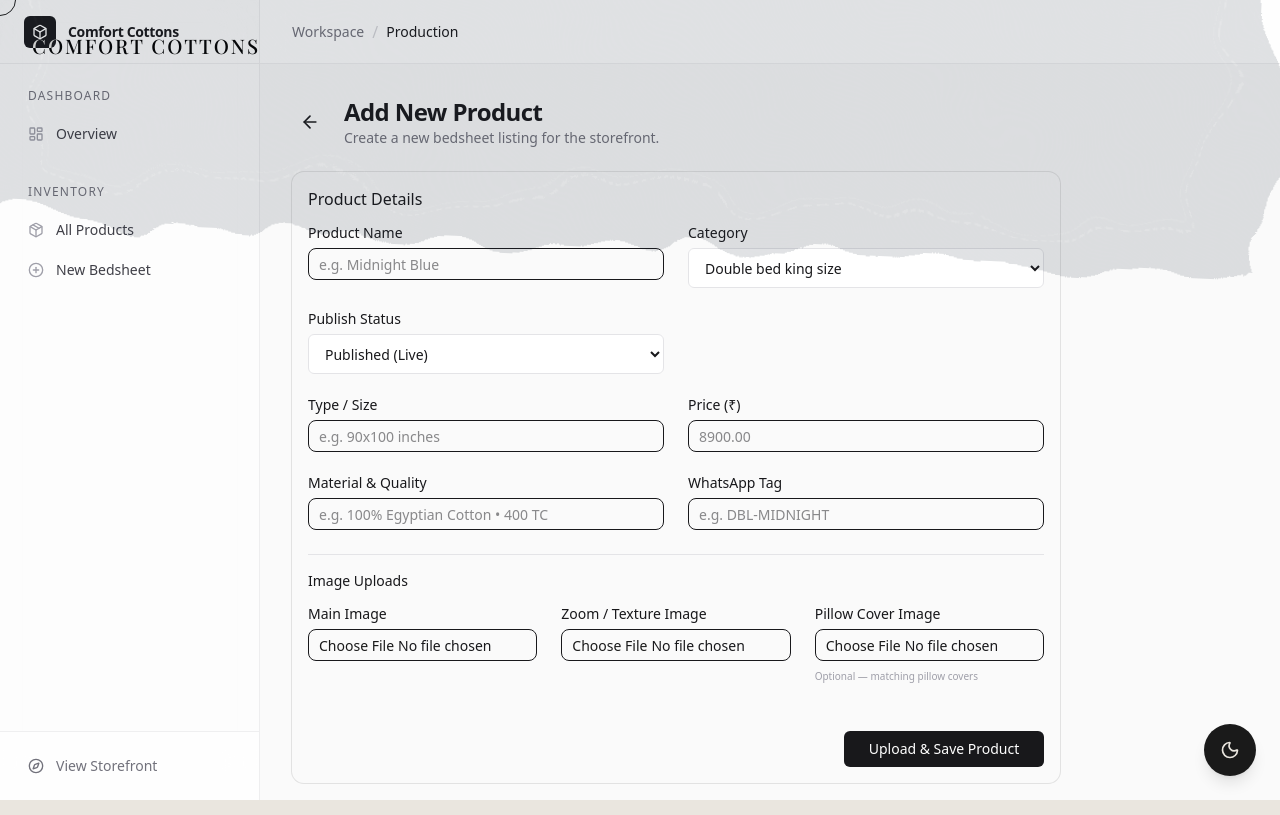
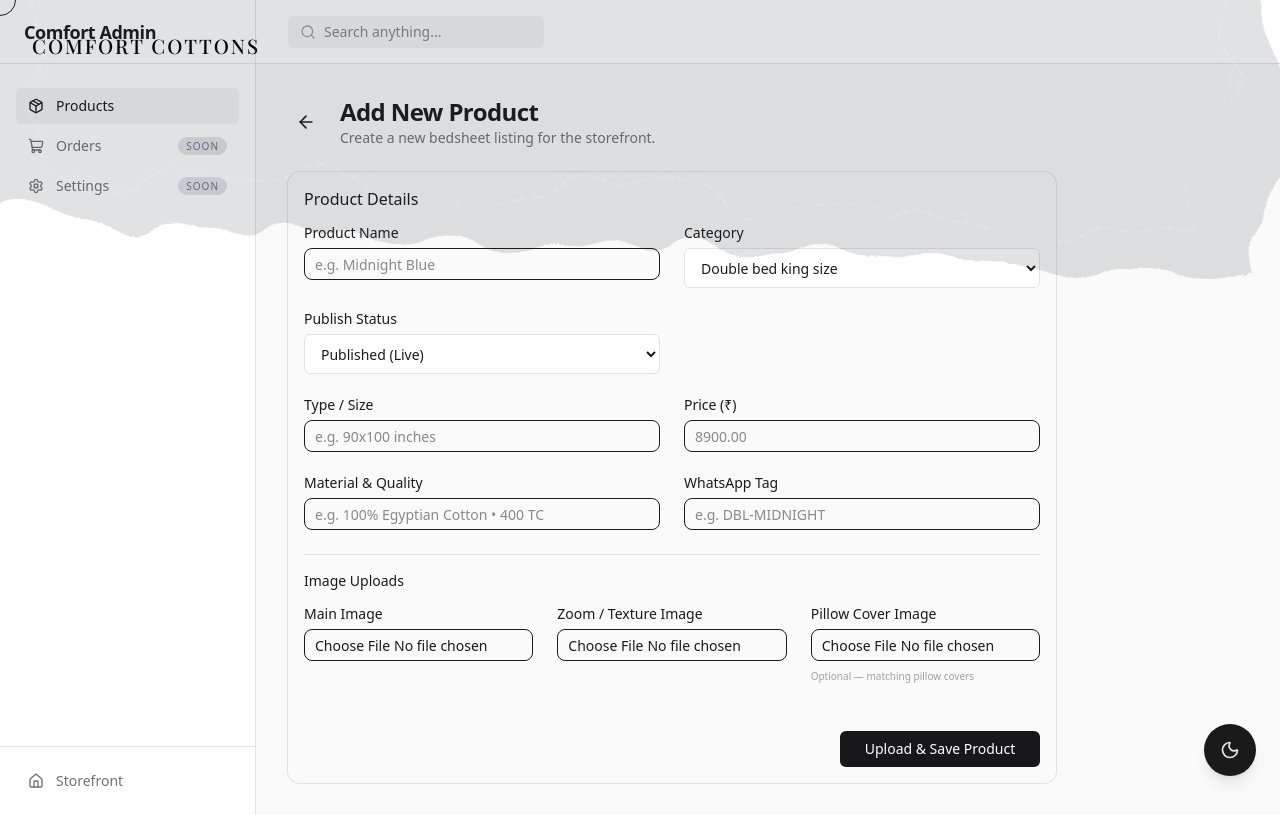
Before and after one commit to novitaswebworks/comfort-cotton, a Next.js app: page /admin/products/new in a window 1280 px wide. Built offline with nearby package versions, Linux system fonts and the light colour scheme; a web font is replaced by a local one.

Commit message:
feat: complete UI/UX overhaul of admin dashboard with sidebar and premium table design

```diff
--- a/app/admin/layout.tsx
+++ b/app/admin/layout.tsx
@@ -1,73 +1,77 @@
 import Link from "next/link";
 import { Toaster } from "sonner";
-import { Package, PlusCircle, LayoutDashboard, Compass, Box } from "lucide-react";
 import { UserButton } from "@clerk/nextjs";
+import { Package, Home, Settings, ShoppingCart, Search, Menu } from "lucide-react";
 
-export default function AdminLayout({ children }: { children: React.ReactNode }) {
+export default function AdminLayout({
+  children,
+}: {
+  children: React.ReactNode;
+}) {
   return (
-    <div className="flex h-screen bg-[#FAFAFA] dark:bg-[#0A0A0A] text-zinc-900 dark:text-zinc-50 font-sans selection:bg-zinc-200 dark:selection:bg-zinc-800">
+    <div className="min-h-screen bg-zinc-50 dark:bg-zinc-950 flex font-sans">
+
       {/* Sidebar */}
-      <aside className="w-[260px] border-r border-zinc-200/60 dark:border-zinc-800/60 bg-white/50 dark:bg-black/50 backdrop-blur-xl flex flex-col fixed h-full z-10">
-        <div className="h-16 flex items-center px-6 border-b border-zinc-200/60 dark:border-zinc-800/60">
-          <div className="flex items-center gap-3">
-            <div className="w-8 h-8 bg-zinc-900 dark:bg-white rounded-md flex items-center justify-center">
-              <Box className="w-4 h-4 text-white dark:text-zinc-900" />
-            </div>
-            <h1 className="text-sm font-semibold tracking-tight">Comfort Cottons</h1>
-          </div>
+      <aside className="w-64 border-r border-zinc-200 dark:border-zinc-800 bg-white dark:bg-zinc-900 hidden md:flex flex-col">
+        <div className="h-16 flex items-center px-6 border-b border-zinc-200 dark:border-zinc-800">
+          <Link href="/admin" className="font-semibold text-lg tracking-tight">Comfort Admin</Link>
         </div>
 
-        <div className="flex-1 overflow-y-auto py-6 px-4 space-y-8">
-          <div>
-            <p className="px-3 text-xs font-medium text-zinc-500 uppercase tracking-widest mb-3">Dashboard</p>
-            <nav className="space-y-1">
-              <Link href="/admin" className="flex items-center gap-3 px-3 py-2 text-sm font-medium rounded-md hover:bg-zinc-100 dark:hover:bg-zinc-900 text-zinc-700 dark:text-zinc-300 transition-colors">
-                <LayoutDashboard className="w-4 h-4 text-zinc-400" />
-                Overview
-              </Link>
-            </nav>
-          </div>
+        <nav className="flex-1 px-4 py-6 space-y-1">
+          <Link href="/admin/products" className="flex items-center gap-3 px-3 py-2 bg-zinc-100 dark:bg-zinc-800 text-zinc-900 dark:text-white rounded-md font-medium text-sm transition-colors">
+            <Package className="w-4 h-4" />
+            Products
+          </Link>
+          <Link href="#" className="flex items-center gap-3 px-3 py-2 text-zinc-500 hover:text-zinc-900 dark:hover:text-white hover:bg-zinc-100 dark:hover:bg-zinc-800/50 rounded-md font-medium text-sm transition-colors">
+            <ShoppingCart className="w-4 h-4" />
+            Orders <span className="ml-auto text-[10px] uppercase tracking-widest bg-zinc-200 dark:bg-zinc-800 px-2 py-0.5 rounded-full">Soon</span>
+          </Link>
+          <Link href="#" className="flex items-center gap-3 px-3 py-2 text-zinc-500 hover:text-zinc-900 dark:hover:text-white hover:bg-zinc-100 dark:hover:bg-zinc-800/50 rounded-md font-medium text-sm transition-colors">
+            <Settings className="w-4 h-4" />
+            Settings <span className="ml-auto text-[10px] uppercase tracking-widest bg-zinc-200 dark:bg-zinc-800 px-2 py-0.5 rounded-full">Soon</span>
+          </Link>
+        </nav>
 
-          <div>
-            <p className="px-3 text-xs font-medium text-zinc-500 uppercase tracking-widest mb-3">Inventory</p>
-            <nav className="space-y-1">
-              <Link href="/admin/products" className="flex items-center gap-3 px-3 py-2 text-sm font-medium rounded-md hover:bg-zinc-100 dark:hover:bg-zinc-900 text-zinc-700 dark:text-zinc-300 transition-colors">
-                <Package className="w-4 h-4 text-zinc-400" />
-                All Products
-              </Link>
-              <Link href="/admin/products/new" className="flex items-center gap-3 px-3 py-2 text-sm font-medium rounded-md hover:bg-zinc-100 dark:hover:bg-zinc-900 text-zinc-700 dark:text-zinc-300 transition-colors">
-                <PlusCircle className="w-4 h-4 text-zinc-400" />
-                New Bedsheet
-              </Link>
-            </nav>
-          </div>
-        </div>
-
-        <div className="p-4 border-t border-zinc-200/60 dark:border-zinc-800/60 bg-white/50 dark:bg-black/50">
-          <Link href="/" target="_blank" className="flex items-center gap-3 px-3 py-2 text-sm font-medium rounded-md hover:bg-zinc-100 dark:hover:bg-zinc-900 text-zinc-500 transition-colors">
-            <Compass className="w-4 h-4" />
-            View Storefront
+        <div className="p-4 border-t border-zinc-200 dark:border-zinc-800">
+          <Link href="/" className="flex items-center gap-3 px-3 py-2 text-zinc-500 hover:text-zinc-900 dark:hover:text-white transition-colors text-sm font-medium">
+            <Home className="w-4 h-4" />
+            Storefront
           </Link>
         </div>
       </aside>
 
       {/* Main Content */}
-      <main className="flex-1 ml-[260px] overflow-y-auto">
-        <header className="sticky top-0 z-10 h-16 flex items-center justify-between px-8 border-b border-zinc-200/60 dark:border-zinc-800/60 bg-white/80 dark:bg-black/80 backdrop-blur-md">
-          <div className="flex items-center gap-2">
-            <span className="text-sm font-medium text-zinc-500">Workspace</span>
-            <span className="text-zinc-300 dark:text-zinc-700">/</span>
-            <span className="text-sm font-medium">Production</span>
+      <div className="flex-1 flex flex-col min-h-screen">
+
+        {/* Top Header */}
+        <header className="h-16 bg-white dark:bg-zinc-900 border-b border-zinc-200 dark:border-zinc-800 flex items-center justify-between px-4 md:px-8">
+          <div className="flex items-center gap-4">
+            <button className="md:hidden p-2 text-zinc-500">
+              <Menu className="w-5 h-5" />
+            </button>
+            <div className="relative hidden md:block">
+              <Search className="w-4 h-4 absolute left-3 top-1/2 -translate-y-1/2 text-zinc-400" />
+              <input
+                type="text"
+                placeholder="Search anything..."
+                className="pl-9 pr-4 py-1.5 bg-zinc-100 dark:bg-zinc-800 border-transparent rounded-md text-sm focus:outline-none focus:ring-2 focus:ring-zinc-400 w-64 transition-all focus:w-80"
+              />
+            </div>
           </div>
           <div className="flex items-center gap-4">
-            <UserButton appearance={{ elements: { avatarBox: "w-8 h-8 rounded-md" } }} />
+            <UserButton />
           </div>
         </header>
-        <div className="p-8 max-w-6xl mx-auto animate-in fade-in duration-500">
-          {children}
-        <Toaster position="top-right" richColors />
-        </div>
-      </main>
+
+        {/* Page Content */}
+        <main className="flex-1 p-4 md:p-8 overflow-y-auto">
+          <div className="max-w-6xl mx-auto">
+            {children}
+          </div>
+        </main>
+      </div>
+
+      <Toaster position="top-right" richColors />
     </div>
   );
 }
--- a/app/admin/products/page.tsx
+++ b/app/admin/products/page.tsx
@@ -1,6 +1,6 @@
 import { createClient } from '@supabase/supabase-js';
 import Link from 'next/link';
-import { Plus, Edit } from 'lucide-react';
+import { Plus, Edit, MoreHorizontal, PackageOpen } from 'lucide-react';
 import {
   Table,
   TableBody,
@@ -9,8 +9,9 @@ import {
   TableHeader,
   TableRow,
 } from "@/components/ui/table";
-import { Card, CardContent, CardHeader, CardTitle, CardDescription } from "@/components/ui/card";
 import DeleteProductButton from './DeleteProductButton';
+
+export const dynamic = "force-dynamic";
 
 export default async function AdminProductsPage() {
   const supabaseUrl = process.env.NEXT_PUBLIC_SUPABASE_URL!;
@@ -23,95 +24,116 @@ export default async function AdminProductsPage() {
     .order('created_at', { ascending: false });
 
   return (
-    <div className="space-y-6">
-      <div className="flex items-center justify-between">
+    <div className="space-y-8 animate-in fade-in duration-500">
+
+      <div className="flex flex-col sm:flex-row items-start sm:items-center justify-between gap-4">
         <div>
-          <h2 className="text-2xl font-bold tracking-tight">Products</h2>
-          <p className="text-zinc-500 text-sm">Manage your bedsheet collection and inventory.</p>
+          <h2 className="text-3xl font-bold tracking-tight">Products</h2>
+          <p className="text-zinc-500 mt-1">Manage your bedsheet collection and inventory across the storefront.</p>
         </div>
         <Link
           href="/admin/products/new"
-          className="flex items-center gap-2 bg-zinc-900 dark:bg-white text-white dark:text-zinc-900 px-4 py-2 rounded-md text-sm font-medium hover:bg-zinc-800 dark:hover:bg-zinc-100 transition-colors"
+          className="flex items-center gap-2 bg-zinc-900 dark:bg-white text-white dark:text-zinc-900 px-5 py-2.5 rounded-lg text-sm font-semibold hover:bg-zinc-800 dark:hover:bg-zinc-100 transition-all shadow-sm hover:shadow-md"
         >
           <Plus className="w-4 h-4" />
           Add Product
         </Link>
       </div>
 
-      <Card>
-        <CardHeader>
-          <CardTitle>All Products</CardTitle>
-          <CardDescription>A list of all products currently visible on the storefront.</CardDescription>
-        </CardHeader>
-        <CardContent>
-          {error ? (
-            <div className="p-4 bg-red-50 text-red-600 rounded-md text-sm">
-              <p className="font-semibold">Database Error</p>
-              <p>{error.message || "Please ensure you have created the `products` table in your Supabase dashboard."}</p>
-            </div>
-          ) : products && products.length > 0 ? (
+      <div className="bg-white dark:bg-zinc-900 border border-zinc-200 dark:border-zinc-800 rounded-xl overflow-hidden shadow-sm">
+        {error ? (
+          <div className="p-8 text-center bg-red-50 dark:bg-red-950/20">
+            <p className="text-red-600 dark:text-red-400 font-semibold mb-2">Database Connection Error</p>
+            <p className="text-red-500/80 text-sm">{error.message}</p>
+          </div>
+        ) : products && products.length > 0 ? (
+          <div className="overflow-x-auto">
             <Table>
-              <TableHeader>
+              <TableHeader className="bg-zinc-50/50 dark:bg-zinc-800/50">
                 <TableRow>
-                  <TableHead className="w-[80px]">Image</TableHead>
-                  <TableHead>Name</TableHead>
-                  <TableHead>Category</TableHead>
-                  <TableHead>Status</TableHead>
-                  <TableHead>Type</TableHead>
-                  <TableHead>Material</TableHead>
-                  <TableHead className="text-right">Price</TableHead>
-                  <TableHead className="w-[100px] text-center">Actions</TableHead>
+                  <TableHead className="w-[80px] pl-6 py-4">Image</TableHead>
+                  <TableHead className="py-4 font-semibold">Product Name</TableHead>
+                  <TableHead className="py-4 font-semibold">Status</TableHead>
+                  <TableHead className="py-4 font-semibold hidden md:table-cell">Category</TableHead>
+                  <TableHead className="py-4 font-semibold hidden lg:table-cell">Material</TableHead>
+                  <TableHead className="py-4 font-semibold text-right">Price</TableHead>
+                  <TableHead className="w-[100px] py-4 text-center pr-6">Actions</TableHead>
                 </TableRow>
               </TableHeader>
               <TableBody>
                 {products.map((product) => (
-                  <TableRow key={product.id}>
-                    <TableCell>
-                      <div className="w-12 h-12 rounded bg-zinc-100 overflow-hidden">
+                  <TableRow key={product.id} className="group hover:bg-zinc-50/50 dark:hover:bg-zinc-800/50 transition-colors">
+                    <TableCell className="pl-6 py-3">
+                      <div className="w-12 h-12 rounded-lg bg-zinc-100 dark:bg-zinc-800 overflow-hidden shadow-sm border border-zinc-200 dark:border-zinc-700">
                         {product.image_url ? (
                           <img src={product.image_url} alt={product.name} className="w-full h-full object-cover" />
                         ) : (
-                          <div className="w-full h-full bg-zinc-200" />
+                          <div className="w-full h-full bg-zinc-200 dark:bg-zinc-800" />
                         )}
                       </div>
                     </TableCell>
-                    <TableCell className="font-medium">{product.name}</TableCell>
+                    <TableCell className="font-medium text-zinc-900 dark:text-zinc-100">
+                      {product.name}
+                      <div className="text-xs text-zinc-400 font-normal mt-0.5 md:hidden">{product.category}</div>
+                    </TableCell>
                     <TableCell>
-                      <span className="inline-flex items-center px-2.5 py-0.5 rounded-full text-xs font-medium bg-zinc-100 dark:bg-zinc-800 text-zinc-700 dark:text-zinc-300">
+                      <span className={`inline-flex items-center px-2.5 py-1 rounded-full text-[10px] uppercase font-bold tracking-wider ${
+                        product.status === 'Draft'
+                        ? 'bg-amber-100 text-amber-700 dark:bg-amber-900/30 dark:text-amber-500 border border-amber-200/50 dark:border-amber-800/50'
+                        : 'bg-emerald-100 text-emerald-700 dark:bg-emerald-900/30 dark:text-emerald-500 border border-emerald-200/50 dark:border-emerald-800/50'
+                      }`}>
+                        {product.status || 'Published'}
+                      </span>
+                    </TableCell>
+                    <TableCell className="hidden md:table-cell">
+                      <span className="text-sm text-zinc-600 dark:text-zinc-400">
                         {product.category || 'Uncategorized'}
                       </span>
                     </TableCell>
-                    <TableCell>
-                      <span className={`inline-flex items-center px-2.5 py-0.5 rounded-full text-xs font-medium ${product.status === 'Draft' ? 'bg-yellow-100 text-yellow-800 dark:bg-yellow-900/30 dark:text-yellow-500' : 'bg-green-100 text-green-800 dark:bg-green-900/30 dark:text-green-400'}`}>
-                        {product.status || 'Published'}
-                      </span>
+                    <TableCell className="hidden lg:table-cell text-sm text-zinc-500">
+                      {product.material}
                     </TableCell>
-                    <TableCell>{product.type}</TableCell>
-                    <TableCell className="text-zinc-500">{product.material}</TableCell>
-                    <TableCell className="text-right font-medium">₹{product.price}</TableCell>
-                    <TableCell className="text-center">
-                      <div className="flex items-center justify-center gap-2">
+                    <TableCell className="text-right font-medium text-zinc-900 dark:text-zinc-100">
+                      ₹{product.price}
+                    </TableCell>
+                    <TableCell className="text-center pr-6">
+                      <div className="flex items-center justify-end gap-1 opacity-0 group-hover:opacity-100 transition-opacity">
                         <Link
                           href={`/admin/products/${product.id}/edit`}
-                          className="p-2 text-zinc-500 hover:text-zinc-900 hover:bg-zinc-100 dark:hover:bg-zinc-800 rounded transition-colors"
+                          className="p-2 text-zinc-400 hover:text-blue-600 hover:bg-blue-50 dark:hover:bg-blue-900/20 rounded-md transition-colors"
                           title="Edit Product"
                         >
                           <Edit className="w-4 h-4" />
                         </Link>
                         <DeleteProductButton id={product.id} />
                       </div>
+                      <div className="flex items-center justify-end group-hover:hidden pr-2">
+                        <MoreHorizontal className="w-4 h-4 text-zinc-300" />
+                      </div>
                     </TableCell>
                   </TableRow>
                 ))}
               </TableBody>
             </Table>
-          ) : (
-            <div className="text-center py-12 text-zinc-500">
-              <p>No products found. Add your first bedsheet to get started.</p>
+          </div>
+        ) : (
+          <div className="flex flex-col items-center justify-center py-24 text-center px-4">
+            <div className="w-16 h-16 bg-zinc-100 dark:bg-zinc-800 rounded-full flex items-center justify-center mb-6">
+              <PackageOpen className="w-8 h-8 text-zinc-400" />
             </div>
-          )}
-        </CardContent>
-      </Card>
+            <h3 className="text-lg font-semibold mb-2">No products found</h3>
+            <p className="text-zinc-500 max-w-sm mb-6 text-sm">
+              Your storefront is currently empty. Add your first premium bedsheet to start building your collection.
+            </p>
+            <Link
+              href="/admin/products/new"
+              className="bg-zinc-900 dark:bg-white text-white dark:text-zinc-900 px-6 py-2.5 rounded-lg text-sm font-semibold hover:bg-zinc-800 dark:hover:bg-zinc-100 transition-all shadow-sm"
+            >
+              Add New Product
+            </Link>
+          </div>
+        )}
+      </div>
     </div>
   );
 }
--- /dev/null
+++ b/fix_clerk.js
@@ -0,0 +1,5 @@
+const fs = require('fs');
+let layout = fs.readFileSync('app/admin/layout.tsx', 'utf8');
+layout = layout.replace('<UserButton afterSignOutUrl="/" />', '<UserButton />');
+fs.writeFileSync('app/admin/layout.tsx', layout);
+console.log('done');
```
